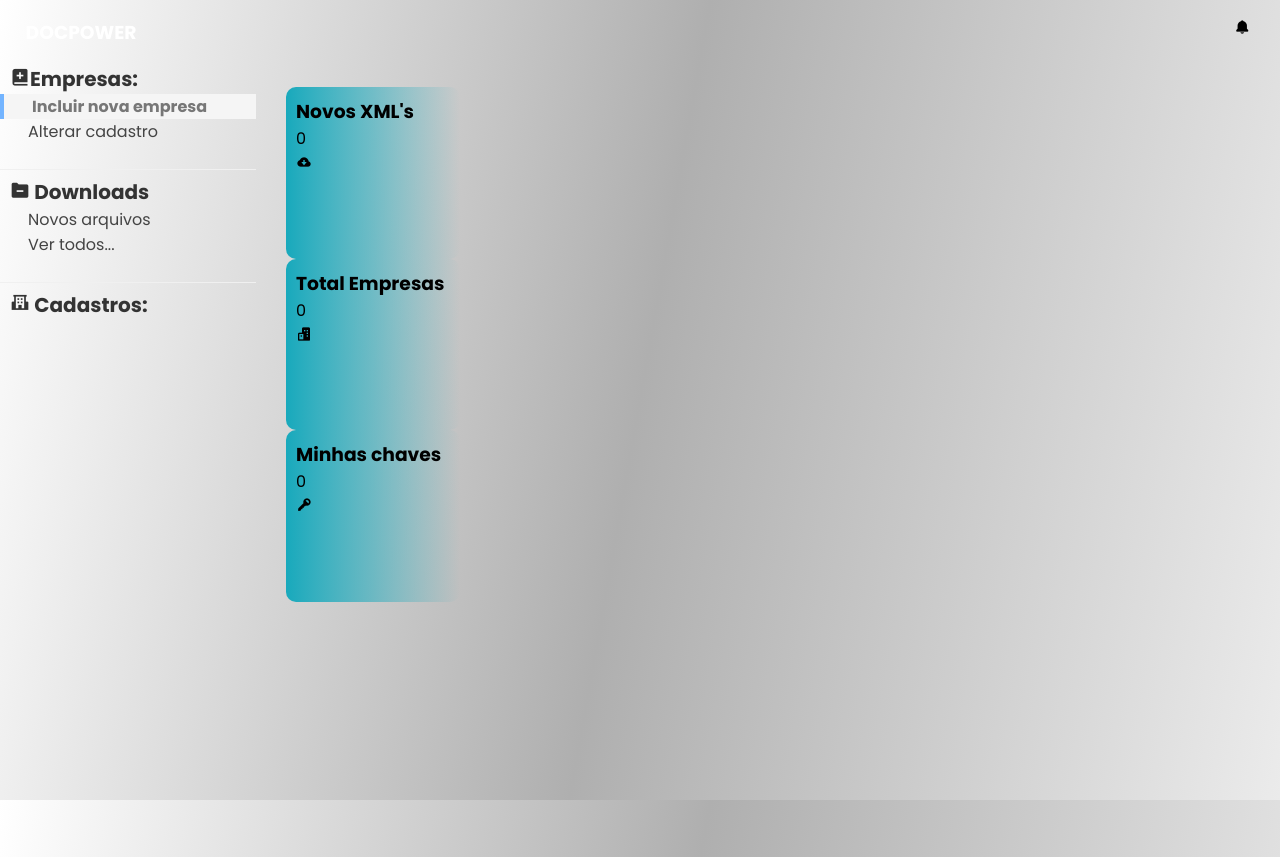
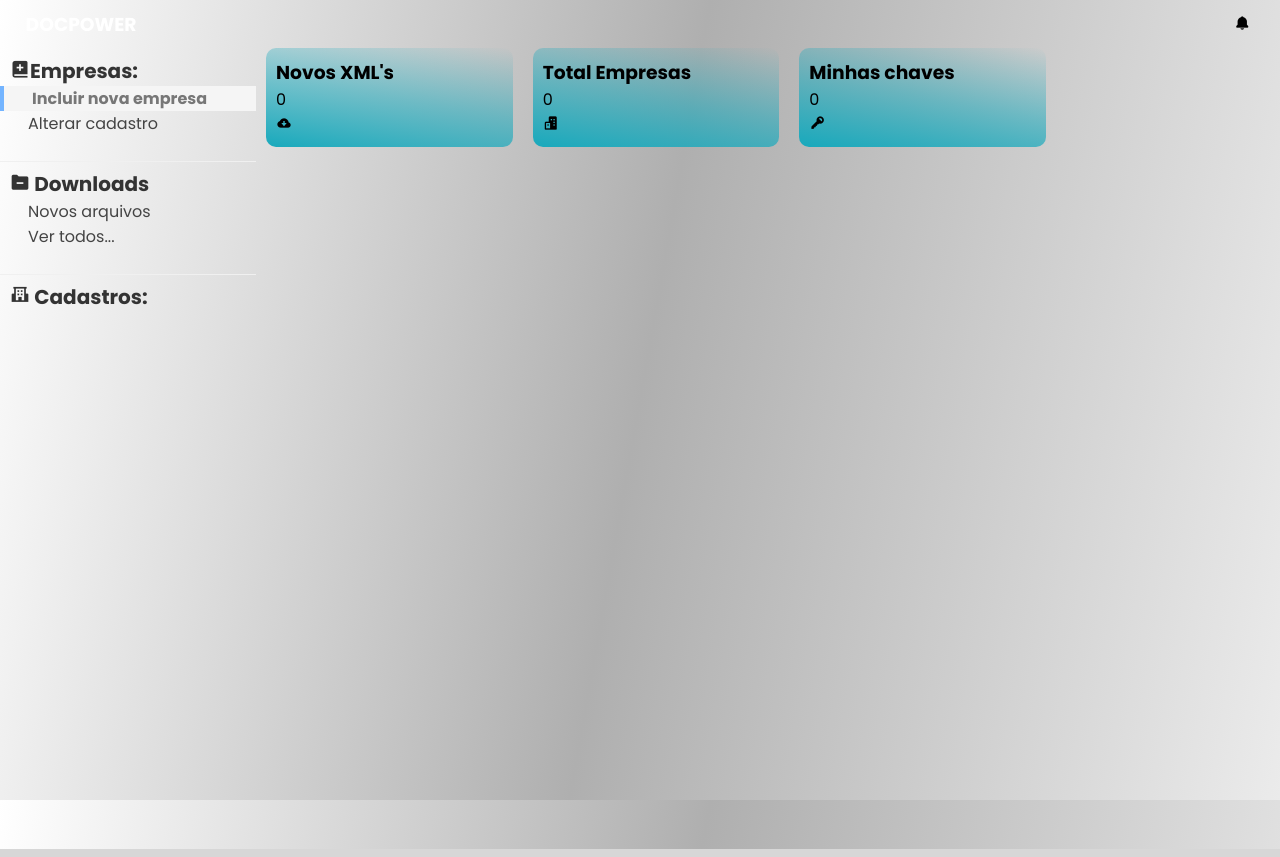
Before and after one commit to MatheusKojiUemotoFernandes/Docpower, a PHP site: page / in a window 1280 px wide. Run offline with PHP 8.4, Linux system fonts and the light colour scheme.

Commit message:
css painel

```diff
--- a/DOCPOWER/painel/style.css
+++ b/DOCPOWER/painel/style.css
@@ -1,17 +1,20 @@
-*{
+* {
   margin: 0;
   padding: 0;
   box-sizing: border-box;
   font-family: "Poppins", sans-serif;
 }
 
-html,body{height: 100%;}
-
-body{
-  background: linear-gradient(100deg, #FFFFFF, #AFAFAF, #EBEBEB);
+html,
+body {
+  height: 100%;
 }
 
-header{
+body {
+  background: linear-gradient(100deg, #ffffff, #afafaf, #ebebeb);
+}
+
+header {
   align-items: center;
   background-color: transparent;
   padding: 10px 2%;
@@ -19,141 +22,120 @@ header{
   justify-content: space-between;
 }
 
-.logo{
+#logo {
+  width: 30vh;
+  height: 10vh;
+  display: flex;
+  justify-content: center;
+  align-items: center;
+  position: absolute;
+  left: 50%;
+  margin: 2vh;
+  transform: translate(-50%, -50%);
+}
+
+.icons-header {
   margin-top: 8px;
 }
 
-.logo h3{
+.icons-header svg {
   cursor: pointer;
 }
 
-.logo h3:hover{
+.icons-header svg:hover {
   opacity: 0.7;
 }
 
-.icons-header{
-  margin-top: 8px;
-}
-
-.icons-header svg{
-  cursor: pointer;
-}
-
-.icons-header svg:hover{
-  opacity: 0.7;
-}
-
-.info-header{
+.info-header {
   color: white;
   display: flex;
 }
 
-.info-header img{
+.info-header img {
   width: 40px;
   height: 40px;
   border-radius: 20px;
-  margin-left:0 8px;
+  margin-left: 0 8px;
 }
 
-.info-header svg{
-  margin:0 10px;
+.info-header svg {
+  margin: 0 10px;
 }
 
-.icons-header{
+.icons-header {
   margin-left: 10px;
 }
 
-.main{
+.main {
   display: flex;
   flex-wrap: wrap;
   height: 100%;
 }
 
-.sidebar{
+.sidebar {
   width: 20%;
   color: white;
-  height: 100%;
+  height: 20%;
 }
 
-.sidebar a.sidebar-active{
+.sidebar a.sidebar-active,
+.sidebar a:hover {
   border-left: 4px solid #73b4ff;
   background-color: rgb(245, 245, 245);
   color: #777;
   font-weight: bold;
 }
 
-.sidebar a.sidebar-active > svg{
-  color: #777;
-}
-
-.sidebar h3{
+.sidebar h3 {
   color: #333;
   font-size: 20px;
   margin-left: 10px;
   margin-top: 7px;
 }
 
-.sidebar a{
+.sidebar a {
   display: block;
   text-decoration: none;
   padding: 0px 28px;
   color: #444;
 }
 
-.sidebar a:hover{
-  border-left: 4px solid #73b4ff;
-  background-color: rgb(245, 245, 245);
-  color: #777;
-  font-weight: bold;
-}
-
-.sidebar a:hover .sidebar a > svg{
-  color: #777;
-}
-
-.sidebar a > svg{
+.sidebar a > svg,
+.sidebar a.sidebar-active > svg,
+.sidebar a:hover > svg {
   color: #444;
 }
 
-.content{
+.content {
   width: 80%;
   background-color: rgb(245, 245, 245);
   padding: 20px;
 }
 
-.separator{
+.separator {
   width: 100%;
   height: 1px;
   background-color: rgb(240, 240, 240);
 }
 
-.box-info{
-  width: 80%;
-  justify-content: flex-end;
-  height:550px;
-  padding: 30px
+.box-info {
+  justify-content: center;
+  align-items: center;
+  width: 100vh;
+  display: flex;
+  height: 12vh;
 }
 
-.box-info-cloud{
-  width: 18%;
-  background: linear-gradient(90deg, #18A9BC, #18a9bc86, #00000000);
+.box-info > * {
+  flex: 1;
+  margin: 0 10px;
+
+}
+
+.box-info-cloud,
+.box-info-buildings,
+.box-info-key {
+  background: linear-gradient(10deg, #18a9bc, #18a9bc86, #00000000);
   padding: 10px;
   border-radius: 10px;
-  height: 35%;
 }
-
-.box-info-buildings{
-  width: 18%;
-  background: linear-gradient(90deg, #18A9BC, #18a9bc86, #00000000);
-  padding: 10px;
-  border-radius: 10px;
-  height: 35%;
-}
-
-.box-info-key{
-  width: 18%;
-  background: linear-gradient(90deg, #18A9BC, #18a9bc86, #00000000);
-  padding: 10px;
-  border-radius: 10px;
-  height: 35%;
-}
```
